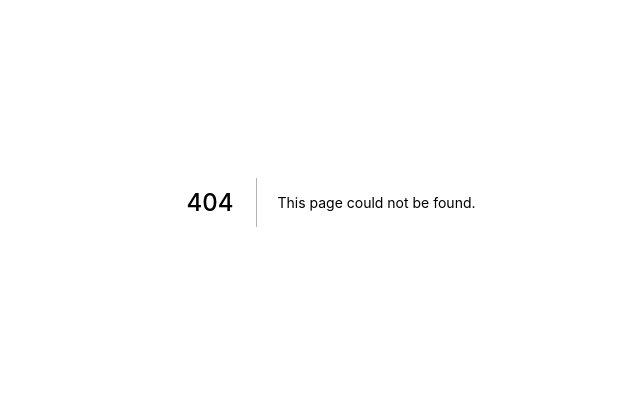
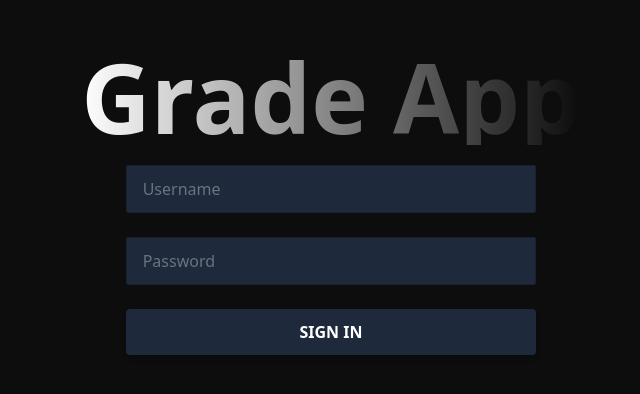
Before and after one commit to TensorCore/grade-app, a Next.js app: page /login in a window 1280 px wide. Before the commit this address had no page. Shown: the part 198-592 px from the top of the page, without its empty margins (309-949 px from the left). Built offline with nearby package versions, Linux system fonts and the light colour scheme; no server answers.

Commit message:
Login Page

```diff
--- a/package.json
+++ b/package.json
@@ -17,6 +17,7 @@
     "react-dom": "18.2.0"
   },
   "devDependencies": {
+    "@tailwindcss/forms": "^0.5.3",
     "@types/node": "18.11.3",
     "@types/react": "18.0.21",
     "@types/react-dom": "18.0.6",
--- a/pages/api/auth/[...nextauth].ts
+++ b/pages/api/auth/[...nextauth].ts
@@ -32,7 +32,7 @@ export const authOptions: NextAuthOptions = {
         });
         console.log(userDB)
         if (userDB?.password === credentials?.password && userDB != null && credentials != null) {
-            return {id: userDB.id, username: userDB.username, role: userDB.role}
+            return {id: userDB.id, username: userDB.username, role: userDB.role, name: userDB?.name}
         } else {
             return null; // Return null if user not found
         }
@@ -40,11 +40,12 @@ export const authOptions: NextAuthOptions = {
     }),
   ],
   callbacks: {
-    async jwt({token, user }: any) {
+    async jwt({ token, user }: any) {
       if (user) {
         token.id = user.id;
         token.username = user.username;
         token.role = user.role;
+        token.name = user?.name;
       }
       return token;
     },
@@ -53,10 +54,14 @@ export const authOptions: NextAuthOptions = {
         session.id = token.id;
         session.username = token.username;
         session.role = token.role;
+        session.name = token?.name;
       }
       return session;
     }
   },
+  pages: {
+    signIn: "/login"
+  }
 };
 
 export default NextAuth(authOptions);
--- a/pages/index.tsx
+++ b/pages/index.tsx
@@ -1,15 +1,16 @@
-import type { NextPage } from 'next'
-import Head from 'next/head'
-import Link from 'next/link'
-import { useSession } from 'next-auth/react'
-import { useRouter } from 'next/router'
+import type { NextPage } from "next";
+import Head from "next/head";
+import Link from "next/link";
+import { useSession } from "next-auth/react";
+import { useRouter } from "next/router";
+import Image from "next/image";
 //Home Page for Grade App
 
 const Home: NextPage = () => {
-  const router = useRouter()
-  const {status, data: session }: any = useSession()
-  if (status === 'authenticated') {
-    router.push(`/dashboard/${session.role.toLowerCase()}`)
+  const router = useRouter();
+  const { status, data: session }: any = useSession();
+  if (status === "authenticated") {
+    router.push(`/dashboard/${session.role.toLowerCase()}`);
   }
 
   return (
@@ -20,25 +21,41 @@ const Home: NextPage = () => {
         <link rel="icon" href="/favicon.ico" />
       </Head>
 
-      <div className="antialiased min-h-screen w-full bg-gradient-to-br from-primary to-secondary">
+      <main className="antialiased min-h-screen w-full bg-gradient-to-br from-primary to-secondary">
+        <a
+          href="https://github.com/TensorCore/grade-app"
+          target="_blank"
+          rel="noopener noreferrer"
+          className="absolute top-0 right-0 m-4"
+        >
+          <Image
+            src="/github-logo.png"
+            alt="Github Logo"
+            width={32}
+            height={32}
+            className="w-8 h-8"
+          />
+        </a>
+
         <div className="flex flex-col items-center justify-center min-h-screen py-2 text-center">
-            <h1 className="text-6xl font-bold text-primary-content">Grade App</h1>
-            <p className="mt-3 text-2xl text-secondary-content">
+          {/* Gradient Text */}
+          <h1 className="text-8xl font-extrabold text-transparent bg-clip-text bg-gradient-to-r from-primary-content hover:bg-cyan-400 transition-colors duration-1000">Grade App</h1>
+          <p className="mt-3 text-2xl text-secondary-content font-semibold">
             A simple app to help you keep track of your grades
           </p>
-            {status === 'unauthenticated' && (
+          {status === "unauthenticated" && (
             <div className="mt-6">
               <Link href="/api/auth/signin">
-                        <a className="px-4 py-2 text-lg font-semibold text-primary-content bg-primary rounded-lg hover:bg-primary-focus transition-colors duration-500">
+                <a className="px-4 py-2 text-lg font-bold text-primary-content bg-primary rounded-lg hover:bg-slate-400 transition-colors duration-500 z-10">
                   Sign In
                 </a>
               </Link>
             </div>
           )}
         </div>
-        </div>
+      </main>
     </>
-  )
-}
+  );
+};
 
-export default Home
+export default Home;
--- /dev/null
+++ b/pages/login.tsx
@@ -0,0 +1,103 @@
+// NextAuth login page
+import type { NextPage } from "next";
+import Head from "next/head";
+import Link from "next/link";
+import { useSession } from "next-auth/react";
+import { useRouter } from "next/router";
+import Image from "next/image";
+import { useEffect, useState } from "react";
+import { signIn } from "next-auth/react";
+
+const Login: NextPage = () => {
+    const [passwordInput, setPassword] = useState("");
+    const [usernameInput, setUsername] = useState("");
+    const [error, setError] = useState(false);
+    function loginHandler(event: any) {
+        event.preventDefault();
+        signIn('credentials', { redirect: false, username: usernameInput, password: passwordInput })
+        .then((res: any) => {
+            if(res.error) {
+                setPassword("");
+                setUsername("");
+                setError(true)
+                setTimeout(() => {
+                    setError(false)
+                }, 5000)
+            }
+        })
+    }
+
+    const router = useRouter();
+    const { status, data: session }: any = useSession();
+
+    useEffect(() => {
+        if (status === "authenticated") {
+            router.push(`/dashboard/${session.role.toLowerCase()}`);
+        }
+    }, [status, router, session]);
+
+    return (
+        <>
+            <Head>
+                <title>Grade App</title>
+                <meta name="description" content="Grade App" />
+                <link rel="icon" href="/favicon.ico" />
+            </Head>
+
+            <main className="antialiased min-h-screen w-full flex justify-center items-center bg-primary">
+                <div className="container px-6 py-12 h-full">
+
+                    <div className="flex flex-col justify-center items-center flex-wrap h-full g-6 text-gray-800">
+                        <div className="w-full flex justify-center items-center pb-5">
+                            <Link href='/' className="">
+                                <h1 className="hover:cursor-pointer text-8xl font-extrabold text-transparent bg-clip-text bg-gradient-to-r from-primary-content hover:bg-amber-400 transition-colors duration-1000">
+                                    Grade App
+                                </h1>
+                            </Link>
+                        </div>
+                        {error === true && (
+                            <div className="p-4 mb-4 text-sm text-red-700 bg-red-100 rounded-lg dark:bg-red-200 dark:text-red-800" role="alert">
+                                <span className="font-medium">Danger alert!</span> Change a few things up and try submitting again.
+                            </div>
+                        )}
+                        <div className="md:w-4/12 lg:w-4/12">
+                            <form id="#login" onSubmit={loginHandler}
+                            >
+                                <div className="mb-6">
+                                    <input
+                                        type="text"
+                                        className="input input-bordered input-xl w-full max-w-xl bg-slate-800 text-white"
+                                        placeholder="Username"
+                                        onChange={event => setUsername(event.target.value)}
+                                        value={usernameInput}
+                                    />
+                                </div>
+                                <div className="mb-6">
+                                    <input
+                                        type="password"
+                                        className="input input-bordered input-xl w-full max-w-xl bg-slate-800 text-white"
+                                        placeholder="Password"
+                                        onChange={event => setPassword(event.target.value)}
+                                        value={passwordInput}
+                                    />
+                                </div>
+
+
+                                <button
+                                    type="submit"
+                                    className="inline-block px-7 py-3 bg-slate-800 text-white font-semibold text-md leading-snug uppercase rounded shadow-md hover:bg-slate-600 hover:shadow-lg focus:bg-slate-600 focus:shadow-lg focus:outline-none focus:ring-0 active:bg-slate-800 active:shadow-lg transition duration-150 ease-in-out w-full"
+                                    data-mdb-ripple="true"
+                                    data-mdb-ripple-color="light"
+                                >
+                                    Sign in
+                                </button>
+                            </form>
+                        </div>
+                    </div>
+                </div>
+            </main>
+        </>
+    );
+};
+
+export default Login;
--- a/tailwind.config.js
+++ b/tailwind.config.js
@@ -7,7 +7,7 @@ module.exports = {
   theme: {
     extend: {},
   },
-  plugins: [require("daisyui")],
+  plugins: [require("daisyui"), require('@tailwindcss/forms')],
   daisyui: {
     themes: ["lofi"]
   },
```
Also changed, not shown: public/github-logo.png (added), 1 other file (tests, documents, lock files or other folders). Lines whose indentation alone changed are shown as unchanged.
